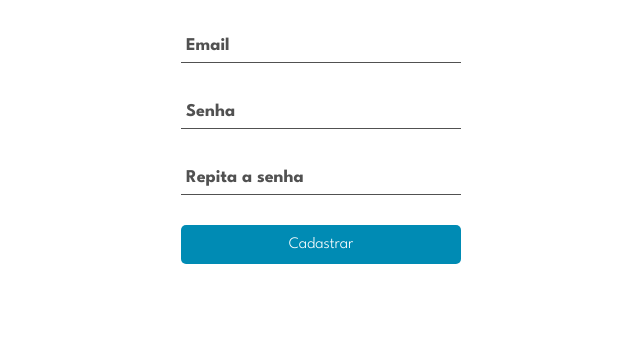
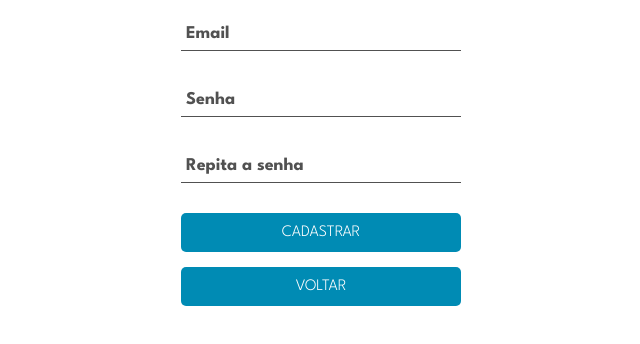
Before and after one commit to ErikEliasV/saude-em-acao, a plain HTML site: page templates/tela-registro.html in a window 1280 px wide. Shown: the part 286-630 px from the top of the page, without its empty margins (319-959 px from the left). Drawn offline with Linux system fonts and the light colour scheme.

Commit message:
Tela de registro com botao de voltar

```diff
--- a/static/css/styles/style-login-registro.css
+++ b/static/css/styles/style-login-registro.css
@@ -56,7 +56,6 @@ button{
     font-size: 16px;
     padding-top: 12px;
     padding-bottom: 12px;
-    margin-bottom: 30px;
 }
 button:active{
     background-color: white;
@@ -70,6 +69,12 @@ button:active{
     flex-direction: row;
     justify-content: space-between;
     gap: 140px;
+}
+.botao-cadastra{
+    padding-top: 30px;
+}
+.botao-voltar{
+    padding-top: 15px;
 }
 .group {
 position: relative;
@@ -142,9 +147,6 @@ width: 50%;
 .highlight {
 display: none;
 }
-.botao-cadastra{
-    padding-top: 30px;
-}
 .input:focus ~ .highlight {
 animation: inputHighlighter 0.3s ease;
 }
--- a/templates/tela-registro.html
+++ b/templates/tela-registro.html
@@ -36,7 +36,12 @@
             <span class="bar"></span>
             <label>Repita a senha</label>
           </div>
-        <div class="botao-cadastra"><button>Cadastrar</button></div>
+        <div class="botao-cadastra"><button>CADASTRAR</button></div>
+        <div class="botao-voltar">
+          <a href="tela-login.html">
+            <button>VOLTAR</button>
+          </a>
+        </div>
 
     </div>
 <script src="../static/js/scripts/cpf.js"></script>
```
